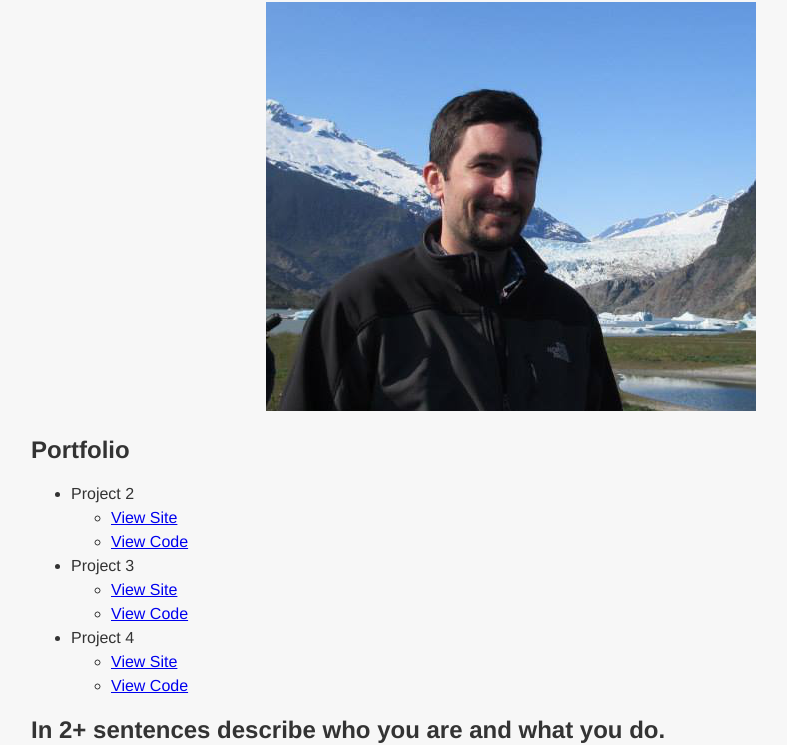
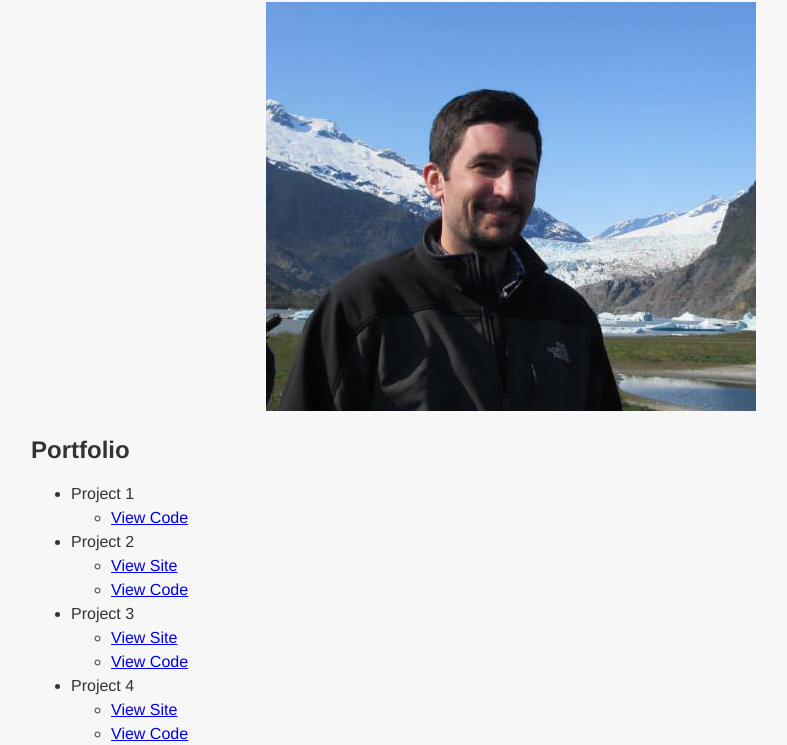
Before and after one commit to spullen/cscie15-project1, a plain HTML site: page index.html in a window 1280 px wide. Shown: the part 65-810 px from the top of the page, without its empty margins (129-916 px from the left). Drawn offline with Linux system fonts and the light colour scheme.

Commit message:
adding link to project 1 code

```diff
--- a/index.html
+++ b/index.html
@@ -17,20 +17,24 @@
     <article>
       <h2>Portfolio</h2>
       <ul>
+        <li>Project 1</li>
+        <ul>
+          <li><a href="https://github.com/spullen/cscie15-project1" target="_blank">View Code</a></li>
+        </ul>
         <li>Project 2</li>
         <ul>
-          <li><a href="#">View Site</a></li>
-          <li><a href="#">View Code</a></li>
+          <li><a href="#" target="_blank">View Site</a></li>
+          <li><a href="#" target="_blank">View Code</a></li>
         </ul>
         <li>Project 3</li>
         <ul>
-          <li><a href="#">View Site</a></li>
-          <li><a href="#">View Code</a></li>
+          <li><a href="#" target="_blank">View Site</a></li>
+          <li><a href="#" target="_blank">View Code</a></li>
         </ul>
         <li>Project 4</li>
         <ul>
-          <li><a href="#">View Site</a></li>
-          <li><a href="#">View Code</a></li>
+          <li><a href="#" target="_blank">View Site</a></li>
+          <li><a href="#" target="_blank">View Code</a></li>
         </ul>
       </ul>
     </article>
```
